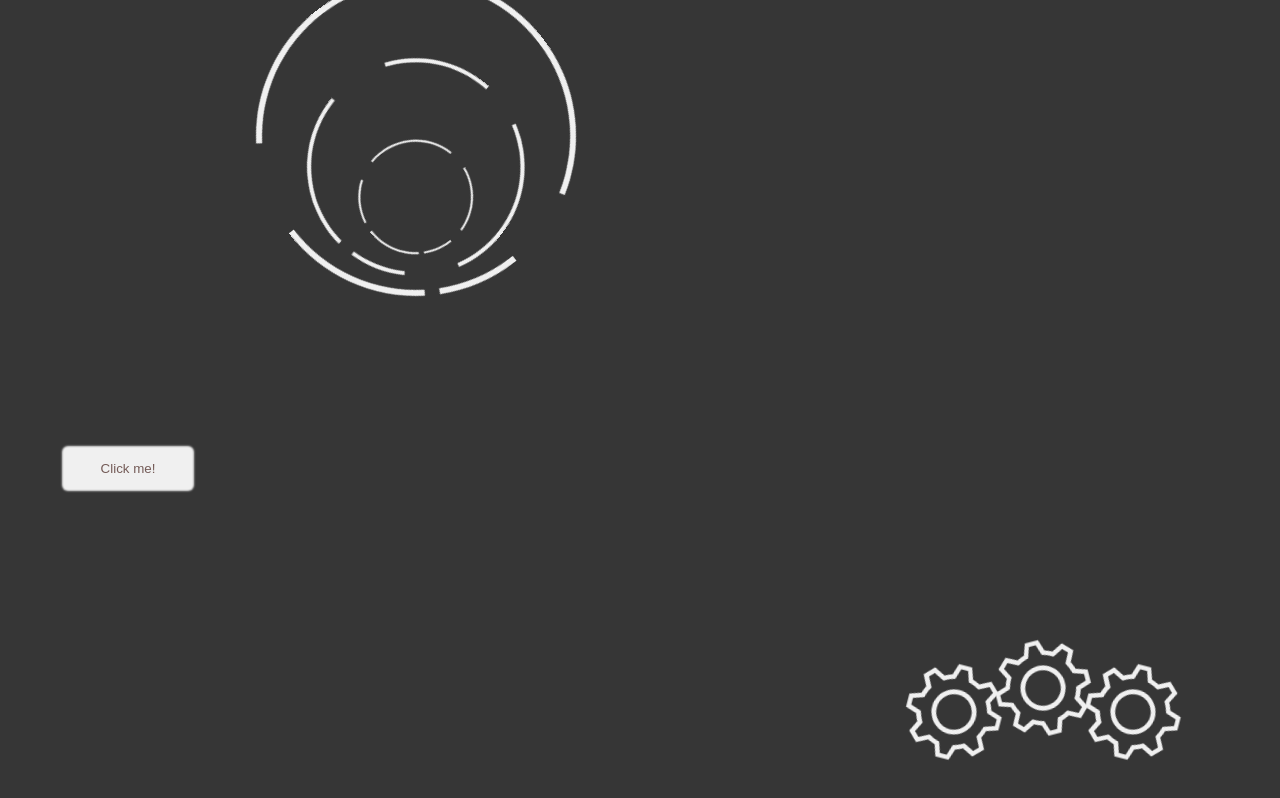
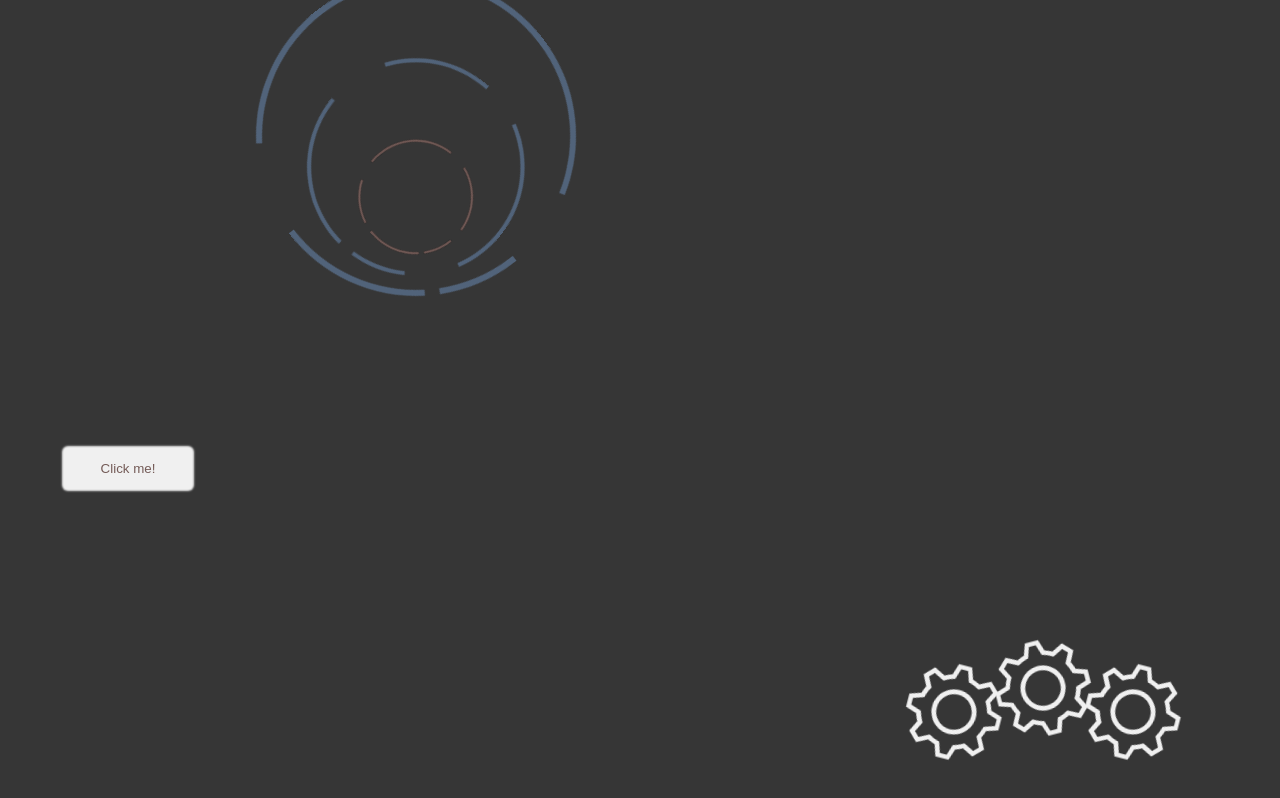
Before and after one commit to Anumide/Animation, a plain HTML site: page index.html in a window 1280 px wide. Both pictures are taken after a click on the button "Click me!". Drawn offline with Linux system fonts and the light colour scheme.

Commit message:
Added javaScript

```diff
--- a/index.html
+++ b/index.html
@@ -4,6 +4,7 @@
     <meta name="viewport" content="width=device-width, initial-scale=1.0">
     <title>Rolling Cirle with Css Animation</title>
     <link rel="stylesheet" type="text/css" href="index.css">
+    <script src="index.js"></script>
 </head>
 <body>
 
@@ -36,6 +37,6 @@
 
 <button id="btn">Click me!</button>
 
-<script src="index.js"></script>
+
 </body>
 </html>
--- a/index.js
+++ b/index.js
@@ -1,12 +1,16 @@
-
+window.onload = ()=>{
     const colors = ["rgb(81, 99, 122)", "rgb(116, 91, 87)", "rgb(240, 240, 240)", "rgb(204, 204, 204)"];
     btn = document.querySelector('#btn');
     svgs = document.querySelectorAll('svg')
     countdown: 0;
 
-    btn.addEventListener('click', e =>{
+    btn.addEventListener('click', () =>{
         svgs.forEach(svg =>{
-            let random = math.random() * 4;
+            let random = Math.trunc(Math.random() * 4);;
             svg.style.fill = colors[random];
-        })
+        });
     });
+
+
+
+}
```
